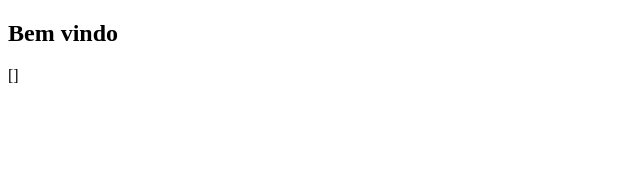
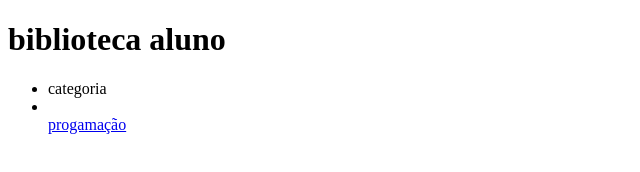
Before and after one commit to matheusfp3/2cmatheusF, a plain HTML site: page index.html in a window 1280 px wide. Shown: the whole page, without its empty margins (0-640 px from the left). Drawn offline with Linux system fonts and the light colour scheme.

Commit message:
Add files via upload

```diff
--- a/index.html
+++ b/index.html
@@ -1,13 +1,28 @@
 <!DOCTYPE html>
-<html lang="pr-br">
+<html lang="en">
 <head>
     <meta charset="UTF-8">
     <meta name="viewport" content="width=device-width, initial-scale=1.0">
-    <title>Gtr-R34</title>
+    <title>Document</title>
 </head>
 <body>
+    <h1>biblioteca aluno</h1>
+    <header class="cabecalho">
+      <div class="container">
+         <label for="menu">
+            <span class="cabecalho__menu hamburguer container__imagem"></span>
+         </label>
+         <ul class="lista-menu">
+            <li class="lista-menu__titulo">categoria</li>
+            <li class="lista-menu__item"></li>
+            <a href="#" class="lista-menu__link">progamação</a>
+            </li>
+        </ul>
 
+
+        </div>
+
+
+    </header>
 </body>
 </html>
-<h2>Bem vindo</h2>
-[]
```
